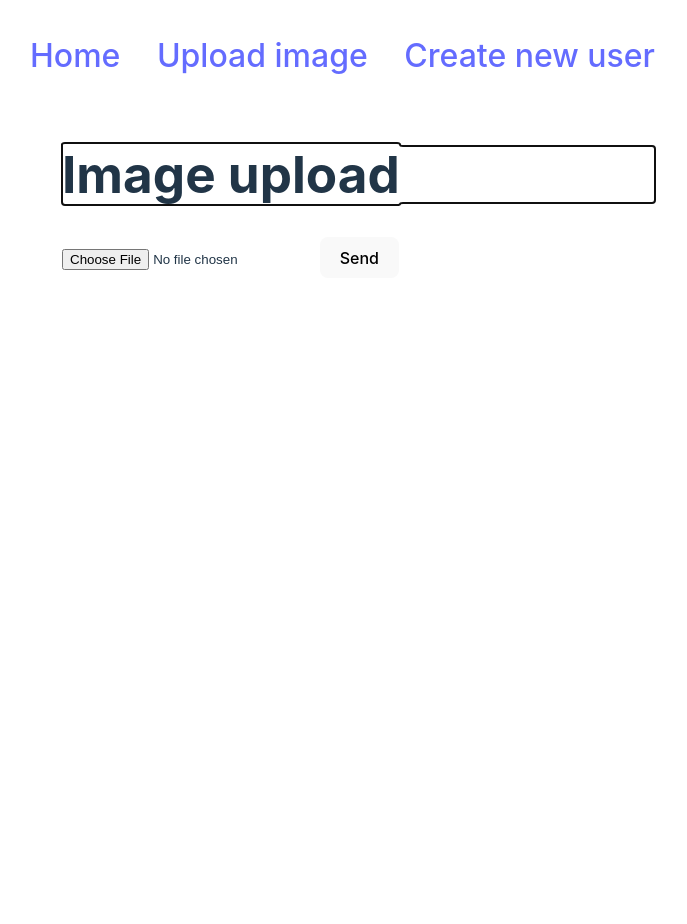
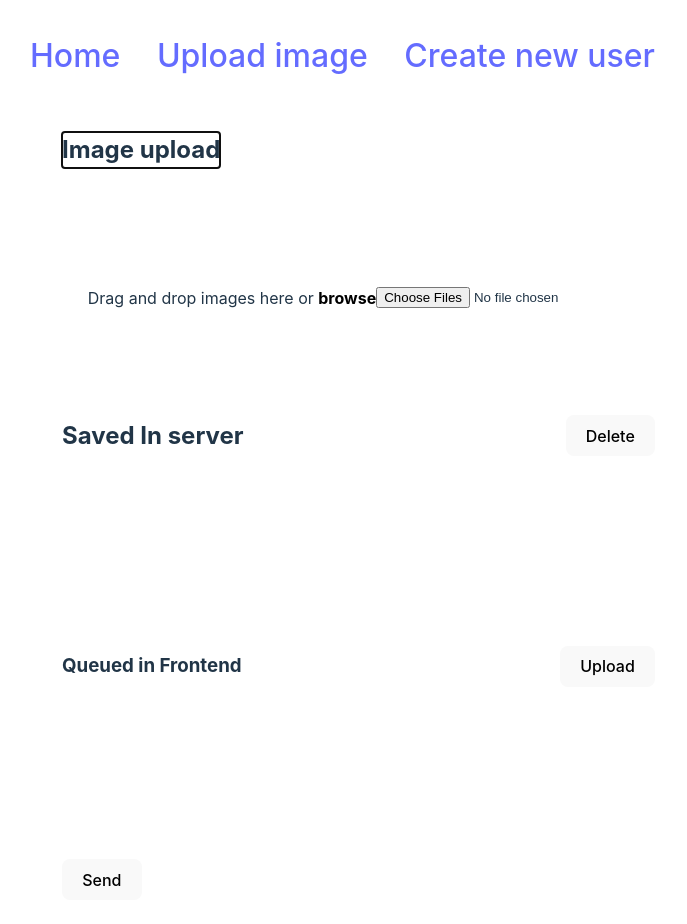
Before and after one commit to Eliot996/sizer, a Svelte app in the folder frontend/: page /upload in a window 1280 px wide. Shown: the top 924 px of the page, without its empty margins (2-689 px from the left). Before the commit the page ends 800 px from the top, so only its background shows below. Built offline with nearby package versions, Linux system fonts and the light colour scheme.

Commit message:
multi image upload rough

```diff
--- a/frontend/src/pages/imageUpload.svelte
+++ b/frontend/src/pages/imageUpload.svelte
@@ -3,7 +3,9 @@
 
     function send() {
         const fd = new FormData();
-        fd.append("file", imageInput.files[0]);
+        queuedImagesArray.forEach(file => {
+            fd.append("files", file);
+        })
 
         fetch($BASE_URL + "/upload", {
             method: "POST",
@@ -11,12 +13,76 @@
         })
     }
 
+    let queuedImagesArray = [];
+    let imageInput;
+    const savedForm = document.getElementById("saved-form");
+    const queuedForm = document.getElementById("queued-form");
+    const savedDiv = document.getElementsByClassName("saved-div");
+    const queuedDiv = document.getElementsByClassName("queued-div");
+    const inpuDiv = document.getElementsByClassName("input-div");
+    const serverMessage = document.getElementsByClassName(".server-message");
+
+    // Queued in frontend images
+
+    $: {
+        const files = imageInput;
+        if (files) {
+            for (let i = 0; i < files.length; i++) {
+                queuedImagesArray = [ ...queuedImagesArray, files[i] ];
+            }
+            imageInput = null;
+        }
+    }
+
+    function inputDrop(event) {
+        event.preventDefault();
+        const files = event.dataTransfer.files;
+        for (let i = 0; i < files.length; i++) {
+            if (!files[i].type.match("image")) continue
+
+            if (queuedImagesArray.every(image => image.name !== files[i].name)) {
+                queuedImagesArray = [ ...queuedImagesArray, files[i] ];
+            }
+        }
+    }
+
+    function deleteQueuedImage(index) {
+        queuedImagesArray = [...queuedImagesArray.slice(0, index), ...queuedImagesArray.slice(index + 1)]
+    }
 </script>
 
+<div class="header">
+    <h2>Image upload</h2>
+    <div class="server-messages"></div>
+</div>
 
-<h1>Image upload</h1>
+<div class="input-div" on:drop={inputDrop}>
+    <p>Drag and drop images here or <span class="browse">browse</span></p>
+    <input bind:files={imageInput} type="file" accept="image/png, image/jpg, image/jpeg" multiple>
+</div>
 
-<input id="image-input" name="image" type="file" accept="image/png, image/jpg, image/jpeg">
-<label for="image"></label>
+<form id="saved-form">
+    <div class="header">
+        <h2>Saved In server</h2>
+        <button type="submit">Delete</button>
+    </div>
+    <div class="saved-div"></div>
+</form>
+
+<form id="queued-form">
+    <div class="header">
+        <h3>Queued in Frontend</h3>
+        <button type="submit">Upload</button>
+    </div>
+    <div class="queued-div">
+        {#each  queuedImagesArray as image, index }
+            <div class="image">
+                <img src="{URL.createObjectURL(image)}" alt="{image.name}">
+                <span on:click={() => deleteQueuedImage(index)}>&times;</span>
+            </div>
+            <div>{queuedImagesArray}</div>
+        {/each}
+    </div>
+</form>
 
 <button class="button" on:click="{send}">Send</button>
```
